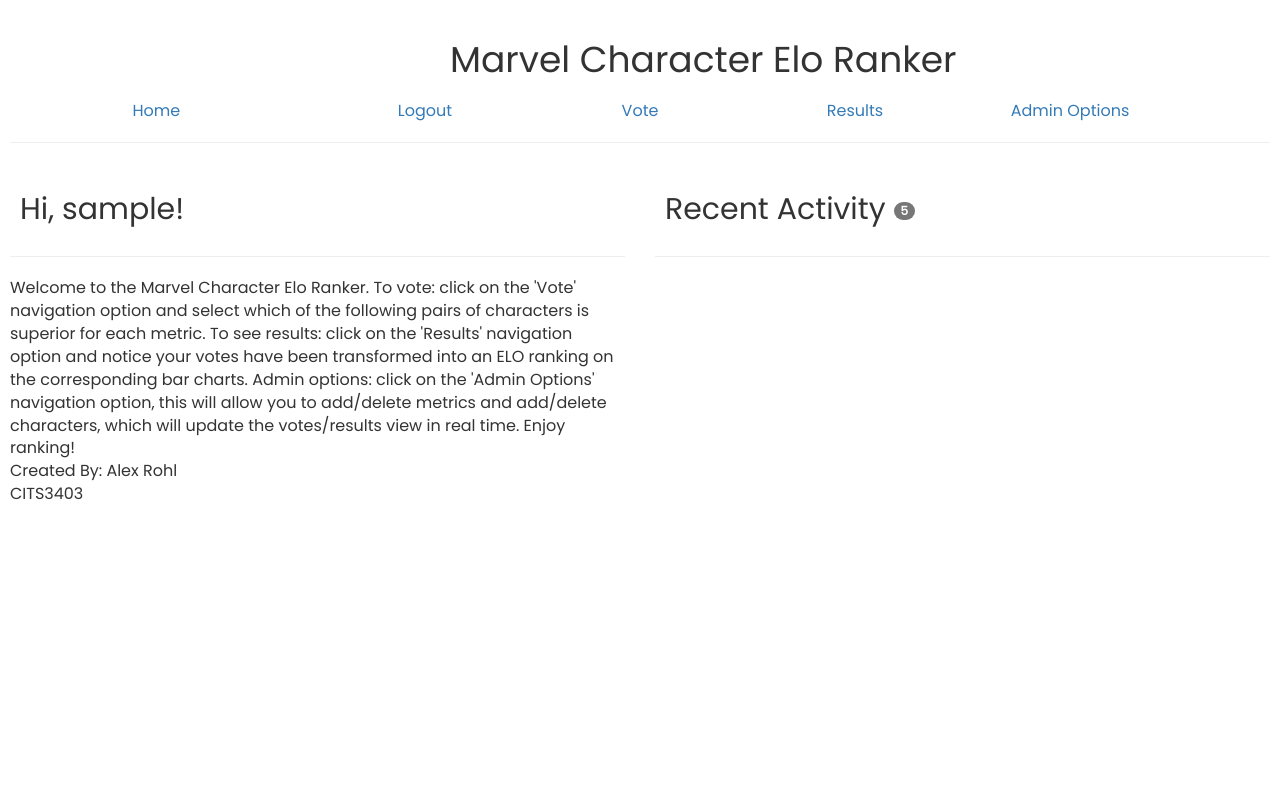
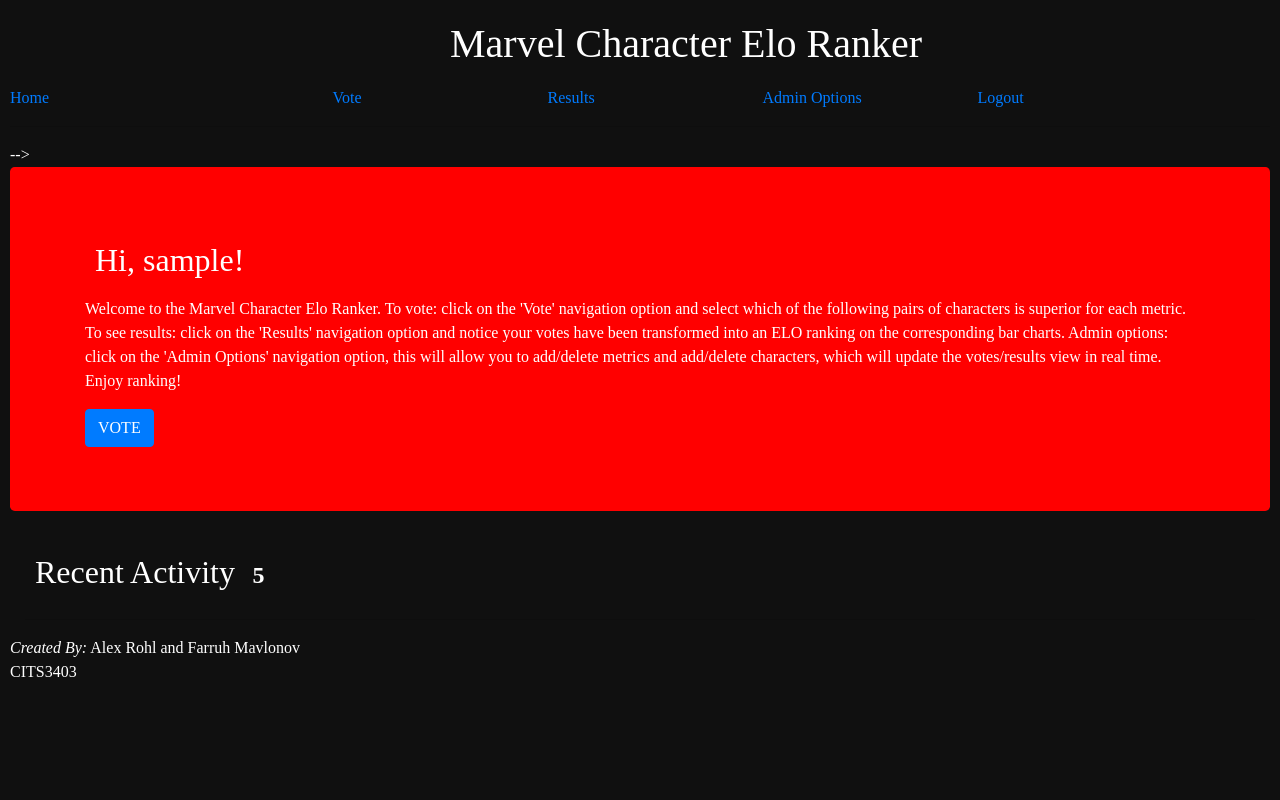
Before and after one commit to alexrohl/CITS3403, a Flask app: page / in a window 1280 px wide. Run offline with Flask 2, Linux system fonts and the light colour scheme; the visitor is signed in with stand-in values (Sample User, id 1); data comes from the database, SQL or seed files in the repository; both versions use the stored data as it was after the commit; data that the repository does not hold is empty; some libraries are stand-ins or nearby versions.

Commit message:
styling updates

```diff
--- a/app/templates/base.html
+++ b/app/templates/base.html
@@ -1,30 +1,40 @@
+<!--Base template with navigation bar and footer-->
+
 <html>
 <meta charset="UTF-8">
 <meta name="viewport" content="width=device-width, initial-scale=1">
+<!--
 <link rel="stylesheet" href="https://www.w3schools.com/w3css/4/w3.css">
 <link rel="stylesheet" href="https://fonts.googleapis.com/css?family=Poppins">
 <link rel="stylesheet" href="https://cdnjs.cloudflare.com/ajax/libs/font-awesome/4.7.0/css/font-awesome.min.css">
 <link rel="stylesheet" href="https://maxcdn.bootstrapcdn.com/bootstrap/3.4.0/css/bootstrap.min.css">
 <script src="https://ajax.googleapis.com/ajax/libs/jquery/3.3.1/jquery.min.js"></script>
-  <script src="https://maxcdn.bootstrapcdn.com/bootstrap/3.4.0/js/bootstrap.min.js"></script>
-  <script> src="https://maxcdn.bootstrapcdn.com/bootstrap/3.4.0/js/bootstrap.min.js"></script>
+<script src="https://maxcdn.bootstrapcdn.com/bootstrap/3.4.0/js/bootstrap.min.js"></script> -->
+<!--CDN for bootstrap-->
+<link rel="stylesheet" href="https://stackpath.bootstrapcdn.com/bootstrap/4.3.1/css/bootstrap.min.css" integrity="sha384-ggOyR0iXCbMQv3Xipma34MD+dH/1fQ784/j6cY/iJTQUOhcWr7x9JvoRxT2MZw1T" crossorigin="anonymous">
 
 <style>
-    body,h1,h2,h3,h4,h5 {font-family: "Poppins", sans-serif}
-    body {font-size: 16px;}
+  body,h1,h2,h3,h4,h5 {font-family: "Poppins"; color: #FFFFFF; font-style: sans-serif;}
+  body {font-size: 16px; background-color: #101010}
   img {margin-bottom: -8px;}
   body,h1,h2,h3,h4,h5 {padding: 10px;}
   .mySlides {display: none;}
+</*
   nav {
     text-align: center;
     padding; 0px;
     margin_top: 0px;
-    }
+    background-color: red;
+    color: #FFFFFF;
+  }*/>
+
 
   a:link, a:visted {
     font-size: large;
     text-decoration: none;
   }
+
+  .jumbotron {background-color: red; font-size:}
 
   <nav>
     <div id="bar"
@@ -55,6 +65,8 @@
   <title>Welcome to Microblog</title>
   {% endif %}
 </head>
+
+
 <body>
     <!--
         Ultimate Marvel Character Ranker:
@@ -75,10 +87,13 @@
     <div class="col-lg-6">
       <header>
         <h1> Marvel Character Elo Ranker </h1>
+
       </header>
     </div>
 
   </div>
+
+
 
   <nav>
     <div id="bar" class="row">
@@ -98,13 +113,6 @@
         </a>
       </div>
       {% else %}
-        <div class="col-lg-2">
-          <a href="{{ url_for('logout') }}">
-            <div>
-              Logout
-            </div>
-          </a>
-        </div>
 
       <div class="col-lg-2">
         <a href="{{ url_for('vote') }}">
@@ -131,10 +139,18 @@
       </div>
       {% endif %}
 
+      <div class="col-lg-2">
+        <a href="{{ url_for('logout') }}">
+          <div>
+            Logout
+          </div>
+        </a>
+      </div>
+
     </div>
   </nav>
 <hr>
-
+-->
     {% with messages = get_flashed_messages() %}
     {% if messages %}
     <ul>
@@ -147,9 +163,17 @@
 
 
     {% block content %}{% endblock %}
+
     <footer>
-     <p>Created By: Alex Rohl <br>
-     CITS3403</p>
+      <p id="footer"><i>Created By:</i> Alex Rohl and Farruh Mavlonov <br> CITS3403</p>
     </footer>
+
+  <!--CDN for jQuery, popper, JS-->
+  <!--Bootstrap core JavaScript-->
+  <!--Placed at the end of the page so that the pages load faster-->
+  <script src="https://code.jquery.com/jquery-3.3.1.slim.min.js" integrity="sha384-q8i/X+965DzO0rT7abK41JStQIAqVgRVzpbzo5smXKp4YfRvH+8abtTE1Pi6jizo" crossorigin="anonymous"></script>
+  <script src="https://cdnjs.cloudflare.com/ajax/libs/popper.js/1.14.7/umd/popper.min.js" integrity="sha384-UO2eT0CpHqdSJQ6hJty5KVphtPhzWj9WO1clHTMGa3JDZwrnQq4sF86dIHNDz0W1" crossorigin="anonymous"></script>
+  <script src="https://stackpath.bootstrapcdn.com/bootstrap/4.3.1/js/bootstrap.min.js" integrity="sha384-JjSmVgyd0p3pXB1rRibZUAYoIIy6OrQ6VrjIEaFf/nJGzIxFDsf4x0xIM+B07jRM" crossorigin="anonymous"></script>
+
 </body>
 </html>
--- a/app/templates/index.html
+++ b/app/templates/index.html
@@ -1,30 +1,31 @@
+<!-- Home page -->
+
 {% extends "base.html" %}
 
 {% block content %}
 
-    <div class="row" id="index1">
-      <div class="col-sm-6">
+    <div class="jumbotron" id="index1">
+      <div class="container">
         <h2>Hi, {{ current_user.username }}!</h2>
-        <hr>
+        <p>
         Welcome to the Marvel Character Elo Ranker. To vote: click on the 'Vote' navigation option
         and select which of the following pairs of characters is superior for each metric. To see
         results: click on the 'Results' navigation option and notice your votes have been transformed
         into an ELO ranking on the corresponding bar charts. Admin options: click on the 'Admin Options'
         navigation option, this will allow you to add/delete metrics and add/delete characters, which will
-        update the votes/results view in real time. Enjoy ranking!
+        update the votes/results view in real time. Enjoy ranking! </p>
+        <a class="btn btn-primary" href="#">VOTE</a>
       </div>
-      <div class="col-sm-6">
-        <h2> Recent Activity <span class="badge">5</span> </h2>
+    </div>
+
+    <div class="col-lg-12">
+      <h2> Recent Activity <span class="badge">5</span> </h2>
         <hr>
         {% for result in results %}
         <div>
           <p>{{ result.user_id }} recently ranked {{ result.alpha_character }} above {{ result.beta_character }} in the metric {{ result.metric }}<p>
         </div>
         {% endfor %}
-      </div>
-    </div>
-    <div class="row" id = "index2">
-
     </div>
 
 {% endblock %}
--- a/app/templates/login.html
+++ b/app/templates/login.html
@@ -1,3 +1,5 @@
+<!--Login form template-->
+
 {% extends "base.html"%}
 
 {% block content %}
--- a/config.py
+++ b/config.py
@@ -6,3 +6,4 @@
     SQLALCHEMY_DATABASE_URI = os.environ.get('DATABASE_URL') or \
         'sqlite:///' + os.path.join(basedir, 'app.db')
     SQLALCHEMY_TRACK_MODIFICATIONS = False
+    LOG_TO_STDOUT = os.environ.get('LOG_TO_STDOUT')
```
Also changed, not shown: app.db, 1 other file. Lines whose indentation alone changed are shown as unchanged.
